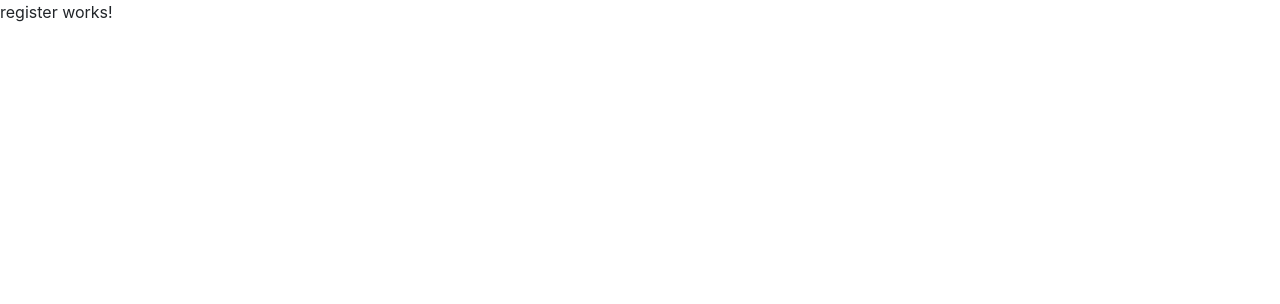
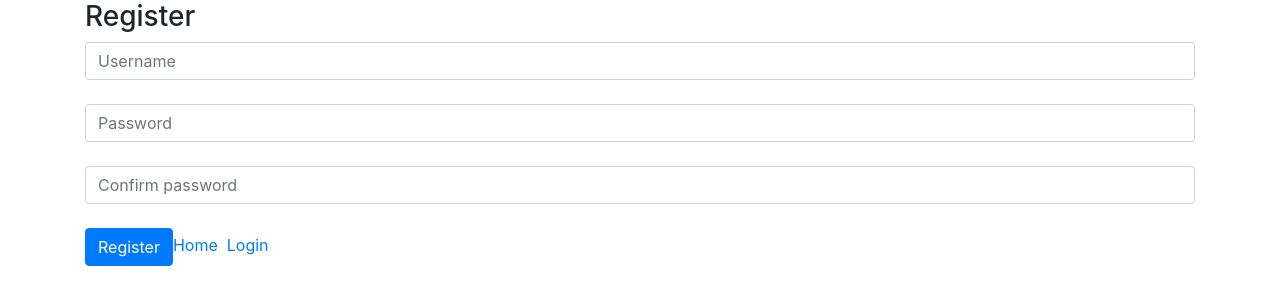
Before and after one commit to shardik95/Virtual-University-AngularJs, an Angular app: page /register in a window 1280 px wide. Shown: the top 304 px of the page. Built offline with nearby package versions, Linux system fonts and the light colour scheme.

Commit message:
registration done

```diff
--- a/src/app/app.module.ts
+++ b/src/app/app.module.ts
@@ -17,6 +17,9 @@ import { TopicPillsComponent } from './topic-pills/topic-pills.component';
 import {TopicServiceClient} from './services/topic.service.client';
 import { WidgetListComponent } from './widget-list/widget-list.component';
 import {WidgetServiceClient} from './services/widget.service.client';
+import {FormsModule} from '@angular/forms';
+import {UserServiceClient} from './services/user.service.client';
+import { ProfileComponent } from './profile/profile.component';
 
 @NgModule({
   declarations: [
@@ -30,13 +33,15 @@ import {WidgetServiceClient} from './services/widget.service.client';
     LessonTabsComponent,
     TopicPillsComponent,
     WidgetListComponent,
+    ProfileComponent,
   ],
   imports: [
     BrowserModule,
-    routing
+    routing,
+    FormsModule
   ],
   providers: [CourseServiceClient,
-              ModuleServiceClient,LessonServiceClient,TopicServiceClient,WidgetServiceClient],
+              ModuleServiceClient,LessonServiceClient,TopicServiceClient,WidgetServiceClient,UserServiceClient],
   bootstrap: [AppComponent]
 })
 export class AppModule { }
--- a/src/app/app.routing.ts
+++ b/src/app/app.routing.ts
@@ -3,6 +3,7 @@ import {WhiteBoardComponent} from './white-board/white-board.component';
 import {LoginComponent} from './login/login.component';
 import {RegisterComponent} from './register/register.component';
 import {CourseViewerComponent} from './course-viewer/course-viewer.component';
+import {ProfileComponent} from './profile/profile.component';
 
 const appRoute:Routes = [
   {path:'',redirectTo:'/home',pathMatch:'full'},
@@ -13,6 +14,7 @@ const appRoute:Routes = [
   {path:'course/:courseId/module/:moduleId/lesson/:lessonId/topic/:topicId/widget',component:CourseViewerComponent},
   {path:'login',component:LoginComponent},
   {path:'register',component:RegisterComponent},
+  {path:'profile',component:ProfileComponent},
   {path:'**',component:WhiteBoardComponent}
 ]
 
--- /dev/null
+++ b/src/app/profile/profile.component.html
@@ -0,0 +1,3 @@
+<p>
+  profile works!
+</p>
--- /dev/null
+++ b/src/app/profile/profile.component.ts
@@ -0,0 +1,15 @@
+import { Component, OnInit } from '@angular/core';
+
+@Component({
+  selector: 'app-profile',
+  templateUrl: './profile.component.html',
+  styleUrls: ['./profile.component.css']
+})
+export class ProfileComponent implements OnInit {
+
+  constructor() { }
+
+  ngOnInit() {
+  }
+
+}
--- a/src/app/register/register.component.html
+++ b/src/app/register/register.component.html
@@ -1,3 +1,23 @@
-<p>
-  register works!
-</p>
+<div class="container">
+  <h3>Register</h3>
+  <div>
+
+    <div class="alert alert-danger" role="alert" *ngIf="usernameValid">
+      Username already taken!
+    </div>
+
+    <div class="alert alert-danger" role="alert" *ngIf="passwordValid">
+      Passwords do not match!
+    </div>
+
+    <input placeholder="Username" type="text" class="form-control" [(ngModel)]="username">
+    <br/>
+    <input placeholder="Password" type="password" class="form-control" [(ngModel)]="password">
+    <br/>
+    <input placeholder="Confirm password" type="password" class="form-control" [(ngModel)]="confirmPassword">
+    <br/>
+    <button class="btn btn-primary" (click)="register(username,password,confirmPassword)">Register</button>
+    <a routerLink="/home">Home</a>&nbsp;
+    <a routerLink="/login">Login</a>
+  </div>
+</div>
--- a/src/app/register/register.component.ts
+++ b/src/app/register/register.component.ts
@@ -1,4 +1,6 @@
 import { Component, OnInit } from '@angular/core';
+import {UserServiceClient} from '../services/user.service.client';
+import {Router} from '@angular/router';
 
 @Component({
   selector: 'app-register',
@@ -7,9 +9,39 @@ import { Component, OnInit } from '@angular/core';
 })
 export class RegisterComponent implements OnInit {
 
-  constructor() { }
+  username;
+  password;
+  confirmPassword;
+  usernameValid=false;
+  passwordValid=false;
+
+  constructor(private service:UserServiceClient,
+              private router:Router) { }
 
   ngOnInit() {
   }
 
+  register(username,password,confirmPassword){
+
+    if(password!==confirmPassword){
+      this.passwordValid=true;
+    }
+    else{
+
+      this.service.findUserByUserName(username)
+        .then(response=>response.json())
+        .then(user=>{
+          console.log(user)
+          if(user.username==='NOT FOUND'){
+            this.service.createUser(username,password)
+                .then(()=>this.router.navigate(['profile']))
+          }
+          else{
+            this.usernameValid=true;
+          }
+        })
+    }
+
+  }
+
 }
--- /dev/null
+++ b/src/app/services/user.service.client.ts
@@ -0,0 +1,28 @@
+export class UserServiceClient{
+
+  USER_URL = "http://localhost:4000/api/user";
+
+  createUser(username,password){
+
+    var user = {
+      username:username,
+      password:password
+    }
+
+    return fetch(this.USER_URL,{
+      credentials:'include',
+      method:'post',
+      body:JSON.stringify(user),
+      headers:{
+        'content-type':'application/json'
+      }
+    }).then(response=>response.json())
+
+  }
+
+  findUserByUserName(username){
+
+    return fetch(this.USER_URL+"/"+username);
+  }
+
+}
```
Also changed, not shown: src/app/profile/profile.component.css (added), 1 other file (tests, documents, lock files or other folders).
